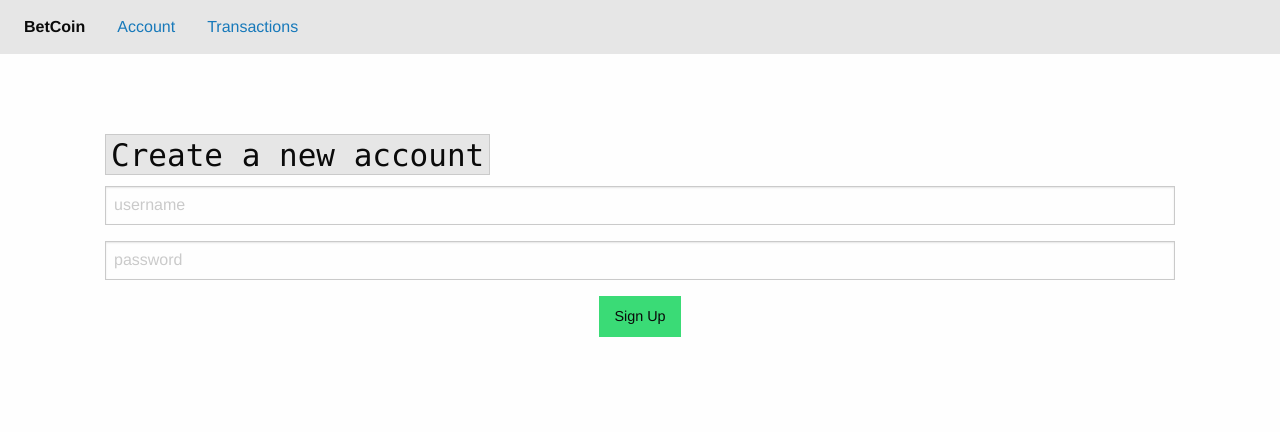
After one commit to ujjwal-kr/betcoin, a Flask app: page /signup in a window 1280 px wide. The commit adds this page. Shown: the top 432 px of the page. Run offline with Flask 2, Linux system fonts and the light colour scheme; some libraries are stand-ins or nearby versions.

Commit message:
added signup template

```diff
--- a/app.py
+++ b/app.py
@@ -1,11 +1,12 @@
 from flask import Flask, render_template
 from flask_sqlalchemy import SQLAlchemy
 from werkzeug.utils import redirect
-from werkzeug.wrappers import request
+from flask import request
+
 
 
 app = Flask(__name__)
-app.config['SQLALCHEMY_DATABASE_URI'] = 'sqlite:////tmp/test.db'
+app.config['SQLALCHEMY_DATABASE_URI'] = 'sqlite:///test.sqlite3'
 db = SQLAlchemy(app)
 
 class Wallet(db.Model):
@@ -14,6 +15,8 @@ class Wallet(db.Model):
     password = db.Column(db.String, nullable=False)
     balance = db.Column(db.Integer,nullable=True, default=1000)
 
+def __init__(self, username):
+   self.username = username
 
 db.create_all()
 
@@ -21,10 +24,10 @@ db.create_all()
 def index():
     return render_template("bank.html")
 
-@app.route("/add-account", methods=['GET', 'POST'])
+@app.route("/signup", methods=['GET', 'POST'])
 def addAccount():
     if request.method == 'GET':
-        return render_template("add-account.html")
+        return render_template("signup.html")
     elif request.method == 'POST':
         try:
             wallet = Wallet(username=request.form.get("username"),
--- a/templates/index.html
+++ b/templates/index.html
@@ -14,6 +14,8 @@
     <!-- Compressed JavaScript -->
     <script src="https://cdn.jsdelivr.net/npm/foundation-sites@6.6.3/dist/js/foundation.min.js"
         integrity="sha256-pRF3zifJRA9jXGv++b06qwtSqX1byFQOLjqa2PTEb2o=" crossorigin="anonymous"></script>
+
+        <link href="https://fonts.googleapis.com/css2?family=Quicksand:wght@600&display=swap" rel="stylesheet">
 
     {% endblock %}
 
--- /dev/null
+++ b/templates/signup.html
@@ -0,0 +1,21 @@
+{% extends "index.html" %}
+
+{% block title %} SignUp {% endblock %}
+
+{% block content %}
+
+<form method="POST" action="/signup">
+    <div class="grid-container" style="padding: 5rem; text-align:center;">
+      <div class="grid-x grid-padding-x" style="text-align: center;">
+          <h3>
+             <strong> <code> Create a new account </code> </strong>
+          </h3>
+            <input name="username" type="text" placeholder="username">
+        <br>
+            <input name="password" type="password" placeholder="password">
+      </div>
+      <button type="submit" class="success button">Sign Up</button>
+    </div>
+  </form>
+
+{% endblock %}
```
Also changed, not shown: templates/bank.html (+12 -0 lines), test.sqlite3 (added).
